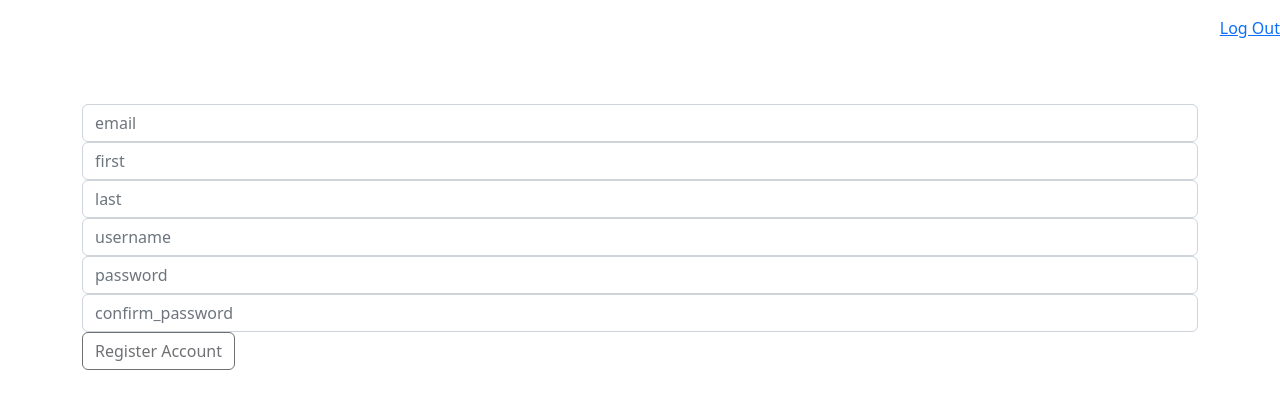
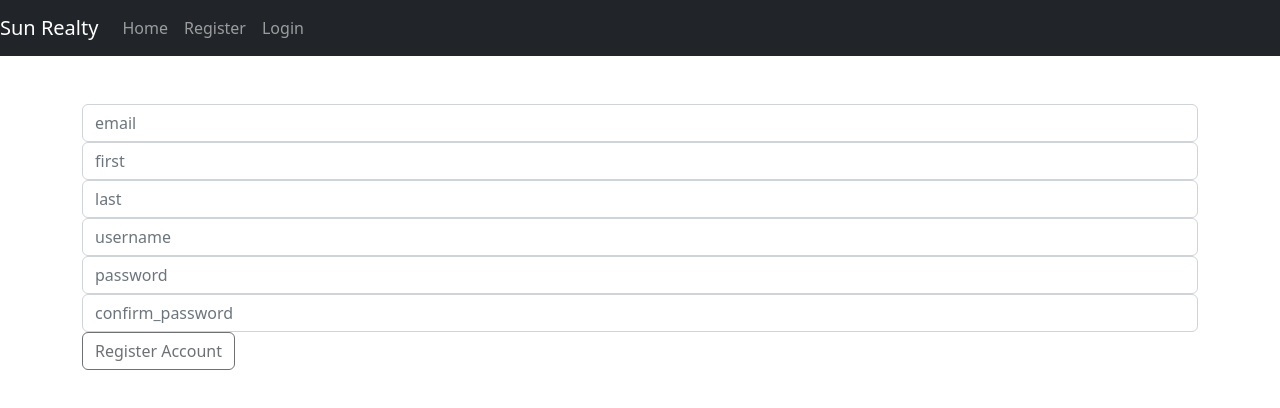
Before and after one commit to Neoj1sec142/sun_realty, a React (Create React App) app in the folder client/: page /register in a window 1280 px wide. Shown: the top 408 px of the page. Built offline with nearby package versions, Linux system fonts and the light colour scheme.

Commit message:
base application built

```diff
--- a/client/src/App.js
+++ b/client/src/App.js
@@ -8,6 +8,7 @@ import './styles/App.css';
 import Landing from './pages/Landing';
 import Register from './components/Register';
 import Login from './components/Login';
+import Logout from './components/Logout';
 import NavB from './components/Nav';
 
 const App = () => {
@@ -22,6 +23,7 @@ const App = () => {
         <Route path="/main" element={<Main />} />
         <Route path="/register" element={<Register />} />
         <Route path="/login" element={<Login />} />
+        <Route path="/logout" element={<Logout />} />
       </Routes>
     </div>
   );
--- a/client/src/components/Logout.jsx
+++ b/client/src/components/Logout.jsx
@@ -1,8 +1,36 @@
-import React from 'react'
+import React, {useEffect, useState} from 'react'
+import Client from '../services/api'
 
 const Logout = () => {
+
+    const logout = async () => {
+        await Client.post('users/logout/', {
+            refresh_token: localStorage.getItem('refresh_token')
+        })
+        .then(res => {
+            if(res.status){
+                return res
+            }else{return res}
+        })
+        .catch(err => {
+            return console.log(err, "Logout Err")
+        })
+    }
+    useEffect(() => {
+        logout()
+        localStorage.removeItem('refresh_token')
+        localStorage.removeItem('access_token')
+        localStorage.removeItem('token')
+        localStorage.removeItem('username')
+        localStorage.removeItem('user_id')
+    },[])
     return(
-        <div>Logout</div>
+        <div className='container-fluid'>
+            <div className='card'>
+                <h1>You Have Logged Out.</h1>
+                <h4><a href='/login'>Click Here</a> to login back in.</h4>
+            </div>
+        </div>
     )
 }
 
--- a/client/src/components/Nav.jsx
+++ b/client/src/components/Nav.jsx
@@ -2,23 +2,21 @@ import React from 'react'
 import { Nav, Navbar, NavDropdown } from "react-bootstrap";
 import { useNavigate, Link } from 'react-router-dom'
 import 'bootstrap/dist/css/bootstrap.css';
-import '../styles/nav.css'
+
 const NavB = () => {
     const navigate = useNavigate()
-    let authenicatedOptions = (
-        <Navbar collapseOnSelect expand="lg" variant="dark" style={{justifyContent: 'space-evenly'}}>
-        <Navbar.Brand onClick={() => navigate('/')}>Meredith Hanna</Navbar.Brand>
+    const user_id = localStorage.getItem('user_id')
+    let authenicatedOptions;
+    if(user_id){
+        authenicatedOptions = (
+        <Navbar collapseOnSelect expand="lg" variant="dark" bg='dark' style={{justifyContent: 'space-evenly'}}>
+        <Navbar.Brand onClick={() => navigate('/main')}>Sun Realty</Navbar.Brand>
         <Navbar.Toggle aria-controls="responsive-navbar-nav" />
         <Navbar.Collapse id="responsive-navbar-nav" style={{justifyContent: 'space-between'}}>
                 <Nav className="mr-auto" style={{textAlign: 'center'}}>
                 <Nav.Link href='/main'>Home</Nav.Link>
                 {/* <Nav.Link href={`/profile/${user.user_id}`}>Profile</Nav.Link> */}
-                <Nav.Link href='/portfolio'>Portfolio</Nav.Link>
-                <Nav.Link href='/store'>Merch</Nav.Link>
-                <Nav.Link href='/w'>Bookings & Submissions</Nav.Link>
-                <Nav.Link href='/blog'>Blog</Nav.Link>
-                <Nav.Link href='/contact'>Contact Info</Nav.Link>
-                {/* <Nav.Link href={`/profile/${user.id}`}>Profile</Nav.Link> */}
+
                 {/* <NavDropdown title="Toolbelt" id="collasible-nav-dropdown" >
                     <NavDropdown.Item id='d-item' href="/python">~ Python / Django ~</NavDropdown.Item>
                     <NavDropdown.Divider />
@@ -41,13 +39,24 @@ const NavB = () => {
                 </Nav>
             </Navbar.Collapse>
             </Navbar>
+        )
+    }
+
+    const publicOptions = (
+        <Navbar collapseOnSelect expand="lg" variant="dark" bg='dark' style={{justifyContent: 'space-evenly'}}>
+          <Navbar.Brand onClick={() => navigate('/login')}>Sun Realty</Navbar.Brand>
+          <Navbar.Toggle aria-controls="responsive-navbar-nav" />
+          <Navbar.Collapse id="responsive-navbar-nav" style={{justifyContent: 'space-between'}}>
+            <Nav className="mr-auto">
+              <Nav.Link href='/'>Home</Nav.Link>
+              <Nav.Link href='/register'>Register</Nav.Link>
+              <Nav.Link href='/login'>Login</Nav.Link>
+            </Nav>
+          </Navbar.Collapse>
+        </Navbar>
     )
 
-
-
-    return(
-        <div>{authenicatedOptions}</div>
-    )
+    return(<div>{user_id ? authenicatedOptions : publicOptions}</div>)
 }
 
 export default NavB
--- a/client/src/styles/nav.css
+++ /dev/null
@@ -1,15 +0,0 @@
-.navbar-dark .nav-item .nav-link {
-    color: #fff;
-}
-
-.navbar-dark .nav-item .nav-link:hover {
-    background-color: rgba(255, 255, 255, 0.1);
-    transition: all 0.3s ease;
-    border-radius: 0.25rem;
-    color: #fff;
-}
-
-.fa-li {
-    position: relative;
-    left: 0;
-}
```
Also changed, not shown: client/src/styles/App.css (line endings or trailing spaces).
